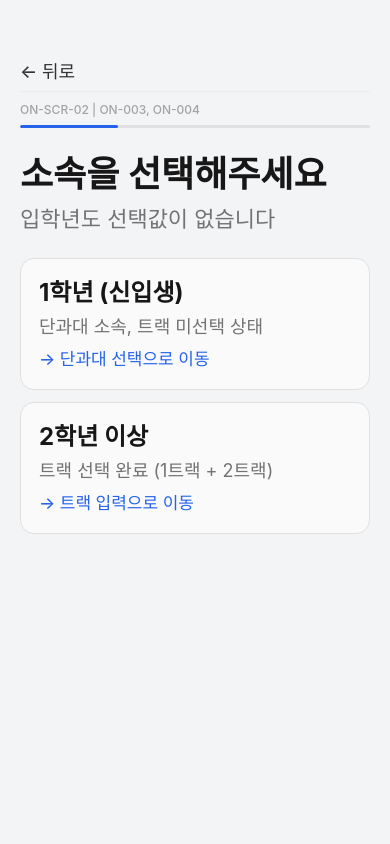
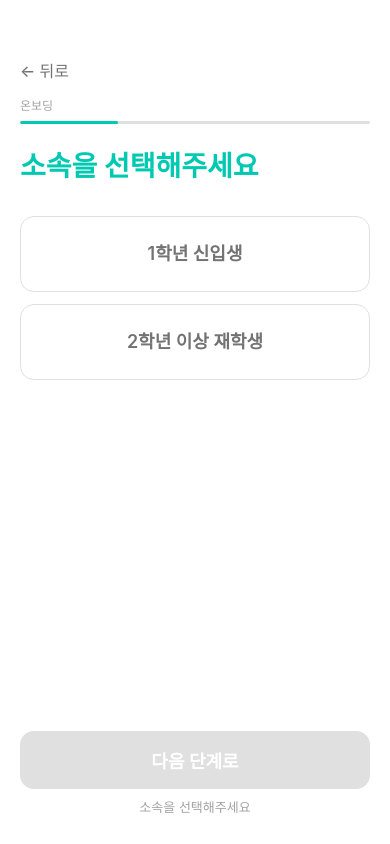
Before and after one commit to Tracktory/Frontend, a React Native app: screen /Affiliation in a window 390 px wide. Built offline with nearby package versions, Linux system fonts and the light colour scheme; what react-native-worklets would draw is missing.

Commit message:
온보딩1, 2  화면 색상 적용 및 디자인 시스템 적용

```diff
--- a/src/components/Button.tsx
+++ b/src/components/Button.tsx
@@ -1,16 +1,20 @@
 import React from 'react';
-import { Pressable, StyleSheet, Text } from 'react-native';
+import { Pressable, StyleSheet, Text, View } from 'react-native';
+
+import { colors } from '../styles/colors';
 
 interface ButtonProps {
   title: string;
   onPress?: () => void;
   variant?: 'primary' | 'disabled';
+  subtitle?: string;
 }
 
-export function Button({ title, onPress, variant = 'primary' }: ButtonProps) {
+export function Button({ title, onPress, variant = 'primary', subtitle }: ButtonProps) {
   const isDisabled = variant === 'disabled';
 
   return (
+    <View>
       <Pressable
         style={({ pressed }) => [
           styles.base,
@@ -24,6 +28,8 @@ export function Button({ title, onPress, variant = 'primary' }: ButtonProps) {
           {title}
         </Text>
       </Pressable>
+      {subtitle ? <Text style={styles.subtitleText}>{subtitle}</Text> : null}
+    </View>
   );
 }
 
@@ -36,10 +42,10 @@ const styles = StyleSheet.create({
     justifyContent: 'center',
   },
   primary: {
-    backgroundColor: '#2563EB',
+    backgroundColor: colors.primary,
   },
   disabled: {
-    backgroundColor: '#E0E0E0',
+    backgroundColor: colors.border,
   },
   pressed: {
     opacity: 0.9,
@@ -49,9 +55,15 @@ const styles = StyleSheet.create({
     fontWeight: '600',
   },
   primaryLabel: {
-    color: '#FFFFFF',
+    color: colors.white,
   },
   disabledLabel: {
-    color: '#FFFFFF',
+    color: colors.white,
+  },
+  subtitleText: {
+    marginTop: 8,
+    fontSize: 13,
+    color: colors.textHint,
+    textAlign: 'center',
   },
 });
--- a/src/components/ProgressBar.tsx
+++ b/src/components/ProgressBar.tsx
@@ -1,5 +1,7 @@
 import React from 'react';
 import { StyleSheet, View } from 'react-native';
+
+import { colors } from '../styles/colors';
 
 interface ProgressBarProps {
   progress: number;
@@ -20,13 +22,13 @@ const styles = StyleSheet.create({
     height: 3,
     width: '100%',
     borderRadius: 2,
-    backgroundColor: '#E0E0E0',
+    backgroundColor: colors.border,
     marginBottom: 24,
     overflow: 'hidden',
   },
   fill: {
     height: '100%',
-    backgroundColor: '#2563EB',
+    backgroundColor: colors.primary,
     borderRadius: 2,
   },
 });
--- a/src/pages/onboarding/AdmissionYearPage.tsx
+++ b/src/pages/onboarding/AdmissionYearPage.tsx
@@ -1,10 +1,11 @@
-import React, { useEffect } from 'react';
+import React from 'react';
 import { StyleSheet, Text, View } from 'react-native';
 import { StackScreenProps } from '@react-navigation/stack';
 
 import { Button } from '../../components/Button';
 import { ProgressBar } from '../../components/ProgressBar';
 import { OnboardingStackParamList } from '../../navigation/OnboardingNavigator';
+import { colors } from '../../styles/colors';
 import { useOnboardingStore } from '../../stores/onboardingStore';
 import { YearSelectButton } from './components/YearSelectButton';
 
@@ -18,27 +19,18 @@ export function AdmissionYearPage({ navigation }: Props) {
 
   const isYearSelected = admissionYear !== null;
 
-  useEffect(() => {
-    console.log('[Render] AdmissionYearPage mounted', {
-      admissionYear,
-    });
-  }, [admissionYear]);
-
   const handleNext = () => {
-    if (!isYearSelected) {
-      return;
-    }
-
+    if (!isYearSelected) return;
     navigation.navigate('Affiliation');
   };
 
   return (
     <View style={styles.screen}>
       <View style={styles.content}>
-        <Text style={styles.screenId}>ON-SCR-01 | ON-001</Text>
+        <Text style={styles.screenLabel}>온보딩</Text>
         <ProgressBar progress={0.14} />
         <Text style={styles.title}>입학년도를 선택해주세요</Text>
-        <Text style={styles.subtitle}>학년을 자동으로 산출합니다</Text>
+        <Text style={styles.subtitle}>학년을 자동으로 산출합니다.</Text>
 
         {admissionYears.map((year) => (
           <YearSelectButton
@@ -52,7 +44,7 @@ export function AdmissionYearPage({ navigation }: Props) {
 
       <View style={styles.bottomArea}>
         <Button
-          title={isYearSelected ? '다음' : '다음 (연도를 선택해주세요)'}
+          title="다음 단계로"
           variant={isYearSelected ? 'primary' : 'disabled'}
           onPress={handleNext}
         />
@@ -64,31 +56,31 @@ export function AdmissionYearPage({ navigation }: Props) {
 const styles = StyleSheet.create({
   screen: {
     flex: 1,
-    backgroundColor: '#F3F4F6',
+    backgroundColor: colors.background,
     paddingHorizontal: 20,
-    paddingTop: 56,
+    paddingTop: 64,
     paddingBottom: 28,
   },
   content: {
     flex: 1,
   },
-  screenId: {
+  screenLabel: {
     fontSize: 12,
-    color: '#A3A3A3',
+    color: colors.textHint,
     marginBottom: 8,
     fontWeight: '500',
   },
   title: {
-    fontSize: 36,
-    lineHeight: 44,
+    fontSize: 28,
+    lineHeight: 36,
     fontWeight: '700',
-    color: '#171717',
+    color: colors.primary,
     marginBottom: 8,
   },
   subtitle: {
-    fontSize: 22,
-    lineHeight: 30,
-    color: '#737373',
+    fontSize: 16,
+    lineHeight: 24,
+    color: colors.textSecondary,
     marginBottom: 24,
   },
   bottomArea: {
--- a/src/pages/onboarding/AffiliationPage.tsx
+++ b/src/pages/onboarding/AffiliationPage.tsx
@@ -1,9 +1,11 @@
-import React, { useEffect } from 'react';
+import React from 'react';
 import { Pressable, StyleSheet, Text, View } from 'react-native';
 import { StackScreenProps } from '@react-navigation/stack';
 
+import { Button } from '../../components/Button';
 import { ProgressBar } from '../../components/ProgressBar';
 import { OnboardingStackParamList } from '../../navigation/OnboardingNavigator';
+import { colors } from '../../styles/colors';
 import { useOnboardingStore } from '../../stores/onboardingStore';
 import { AffiliationCard } from './components/AffiliationCard';
 
@@ -11,30 +13,18 @@ type Props = StackScreenProps<OnboardingStackParamList, 'Affiliation'>;
 
 export function AffiliationPage({ navigation }: Props) {
   const admissionYear = useOnboardingStore((state) => state.admissionYear);
-  const grade = useOnboardingStore((state) => state.grade);
   const affiliation = useOnboardingStore((state) => state.affiliation);
   const setAffiliation = useOnboardingStore((state) => state.setAffiliation);
 
-  useEffect(() => {
-    console.log('[Render] AffiliationPage mounted', {
-      admissionYear,
-      grade,
-      affiliation,
-    });
-  }, [admissionYear, grade, affiliation]);
+  const subtitle = admissionYear ? `${admissionYear}년 입학생 기준` : '';
 
-  const subtitle = admissionYear && grade
-    ? `${admissionYear}년 입학 → ${grade}학년 (자동 산출)`
-    : '입학년도 선택값이 없습니다';
-
-  const handleSelectAffiliation = (type: '1학년' | '2학년이상') => {
-    setAffiliation(type);
-    console.log(`[Onboarding] 소속 선택 완료: ${type}`);
-    if (type === '1학년') {
+  const handleNext = () => {
+    if (!affiliation) return;
+    if (affiliation === '1학년') {
       navigation.navigate('CollegeSelect');
-      return;
+    } else {
+      navigation.navigate('TrackInput');
     }
-    navigation.navigate('TrackInput');
   };
 
   return (
@@ -45,26 +35,33 @@ export function AffiliationPage({ navigation }: Props) {
         </Pressable>
       </View>
 
-      <Text style={styles.screenId}>ON-SCR-02 | ON-003, ON-004</Text>
+      <View style={styles.content}>
+        <Text style={styles.screenLabel}>온보딩</Text>
         <ProgressBar progress={0.28} />
 
         <Text style={styles.title}>소속을 선택해주세요</Text>
         <Text style={styles.subtitle}>{subtitle}</Text>
 
         <AffiliationCard
-        title="1학년 (신입생)"
-        description="단과대 소속, 트랙 미선택 상태"
-        linkText="→ 단과대 선택으로 이동"
+          title="1학년 신입생"
           selected={affiliation === '1학년'}
-        onPress={() => handleSelectAffiliation('1학년')}
+          onPress={() => setAffiliation('1학년')}
         />
         <AffiliationCard
-        title="2학년 이상"
-        description="트랙 선택 완료 (1트랙 + 2트랙)"
-        linkText="→ 트랙 입력으로 이동"
+          title="2학년 이상 재학생"
           selected={affiliation === '2학년이상'}
-        onPress={() => handleSelectAffiliation('2학년이상')}
+          onPress={() => setAffiliation('2학년이상')}
         />
+      </View>
+
+      <View style={styles.bottomArea}>
+        <Button
+          title="다음 단계로"
+          variant={affiliation ? 'primary' : 'disabled'}
+          onPress={handleNext}
+          subtitle={affiliation ? undefined : '소속을 선택해주세요'}
+        />
+      </View>
     </View>
   );
 }
@@ -72,16 +69,15 @@ export function AffiliationPage({ navigation }: Props) {
 const styles = StyleSheet.create({
   screen: {
     flex: 1,
-    backgroundColor: '#F3F4F6',
+    backgroundColor: colors.background,
     paddingHorizontal: 20,
     paddingTop: 48,
+    paddingBottom: 28,
   },
   headerRow: {
     minHeight: 44,
     justifyContent: 'center',
-    borderBottomWidth: 1,
-    borderBottomColor: '#ECECEC',
-    marginBottom: 10,
+    marginBottom: 4,
   },
   backButton: {
     alignSelf: 'flex-start',
@@ -89,27 +85,33 @@ const styles = StyleSheet.create({
     paddingRight: 12,
   },
   backButtonText: {
-    fontSize: 18,
+    fontSize: 16,
     fontWeight: '500',
-    color: '#333333',
+    color: colors.textSecondary,
   },
-  screenId: {
+  content: {
+    flex: 1,
+  },
+  screenLabel: {
     fontSize: 12,
-    color: '#A3A3A3',
+    color: colors.textHint,
     marginBottom: 8,
     fontWeight: '500',
   },
   title: {
-    fontSize: 36,
-    lineHeight: 44,
+    fontSize: 28,
+    lineHeight: 36,
     fontWeight: '700',
-    color: '#171717',
+    color: colors.primary,
     marginBottom: 8,
   },
   subtitle: {
-    fontSize: 22,
-    lineHeight: 30,
-    color: '#737373',
+    fontSize: 16,
+    lineHeight: 24,
+    color: colors.textSecondary,
     marginBottom: 24,
   },
+  bottomArea: {
+    paddingTop: 12,
+  },
 });
--- a/src/pages/onboarding/components/AffiliationCard.tsx
+++ b/src/pages/onboarding/components/AffiliationCard.tsx
@@ -1,21 +1,15 @@
 import React from 'react';
-import { Pressable, StyleSheet, Text, View } from 'react-native';
+import { Pressable, StyleSheet, Text } from 'react-native';
+
+import { colors } from '../../../styles/colors';
 
 interface AffiliationCardProps {
   title: string;
-  description: string;
-  linkText: string;
   selected?: boolean;
   onPress: () => void;
 }
 
-export function AffiliationCard({
-  title,
-  description,
-  linkText,
-  selected = false,
-  onPress,
-}: AffiliationCardProps) {
+export function AffiliationCard({ title, selected = false, onPress }: AffiliationCardProps) {
   return (
     <Pressable
       style={({ pressed }) => [
@@ -25,11 +19,7 @@ export function AffiliationCard({
       ]}
       onPress={onPress}
     >
-      <View>
-        <Text style={styles.title}>{title}</Text>
-        <Text style={styles.description}>{description}</Text>
-        <Text style={styles.link}>{linkText}</Text>
-      </View>
+      <Text style={[styles.title, selected && styles.selectedTitle]}>{title}</Text>
     </Pressable>
   );
 }
@@ -37,36 +27,29 @@ export function AffiliationCard({
 const styles = StyleSheet.create({
   card: {
     borderRadius: 14,
-    borderWidth: 1,
-    borderColor: '#E0E0E0',
-    backgroundColor: '#FAFAFA',
-    padding: 18,
+    borderWidth: 1.5,
+    borderColor: colors.border,
+    backgroundColor: colors.surface,
+    paddingVertical: 24,
+    paddingHorizontal: 20,
     marginBottom: 12,
+    alignItems: 'center',
+    justifyContent: 'center',
   },
   selectedCard: {
-    borderColor: '#2563EB',
-    backgroundColor: '#F0F4FF',
+    borderColor: colors.primary,
+    backgroundColor: colors.primaryLight,
   },
   pressed: {
     opacity: 0.92,
   },
   title: {
-    fontSize: 24,
-    lineHeight: 32,
-    fontWeight: '700',
-    color: '#171717',
-    marginBottom: 6,
+    fontSize: 18,
+    lineHeight: 26,
+    fontWeight: '600',
+    color: colors.textSecondary,
   },
-  description: {
-    fontSize: 18,
-    lineHeight: 24,
-    color: '#737373',
-    marginBottom: 8,
-  },
-  link: {
-    fontSize: 17,
-    lineHeight: 24,
-    color: '#2563EB',
-    fontWeight: '500',
+  selectedTitle: {
+    color: colors.primary,
   },
 });
--- a/src/pages/onboarding/components/YearSelectButton.tsx
+++ b/src/pages/onboarding/components/YearSelectButton.tsx
@@ -1,5 +1,7 @@
 import React from 'react';
 import { Pressable, StyleSheet, Text } from 'react-native';
+
+import { colors } from '../../../styles/colors';
 
 interface YearSelectButtonProps {
   year: number;
@@ -27,16 +29,16 @@ const styles = StyleSheet.create({
     width: '100%',
     borderRadius: 14,
     borderWidth: 1,
-    borderColor: '#E0E0E0',
-    backgroundColor: '#F8F8F8',
+    borderColor: colors.border,
+    backgroundColor: colors.surface,
     paddingVertical: 22,
     alignItems: 'center',
     justifyContent: 'center',
     marginBottom: 12,
   },
   selectedButton: {
-    borderColor: '#2563EB',
-    backgroundColor: '#EEF4FF',
+    borderColor: colors.primary,
+    backgroundColor: colors.primaryLight,
   },
   pressed: {
     opacity: 0.92,
@@ -45,9 +47,9 @@ const styles = StyleSheet.create({
     fontSize: 16,
     lineHeight: 22,
     fontWeight: '500',
-    color: '#333333',
+    color: colors.textPrimary,
   },
   selectedLabel: {
-    color: '#1E40AF',
+    color: colors.primary,
   },
 });
```
Lines whose indentation alone changed are shown as unchanged.
